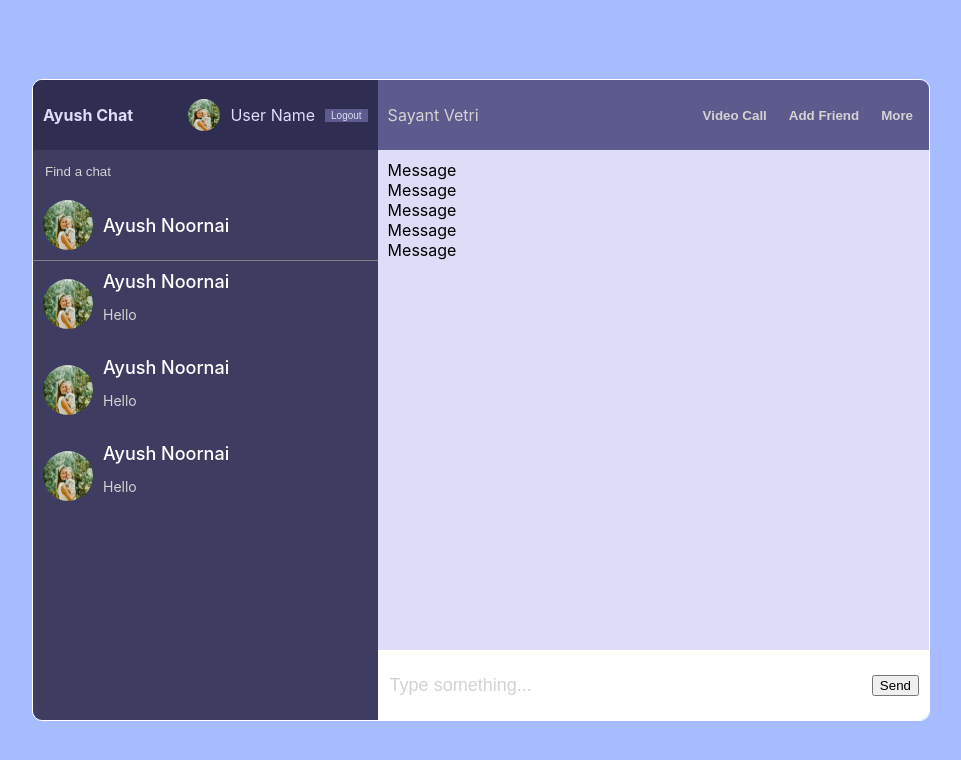
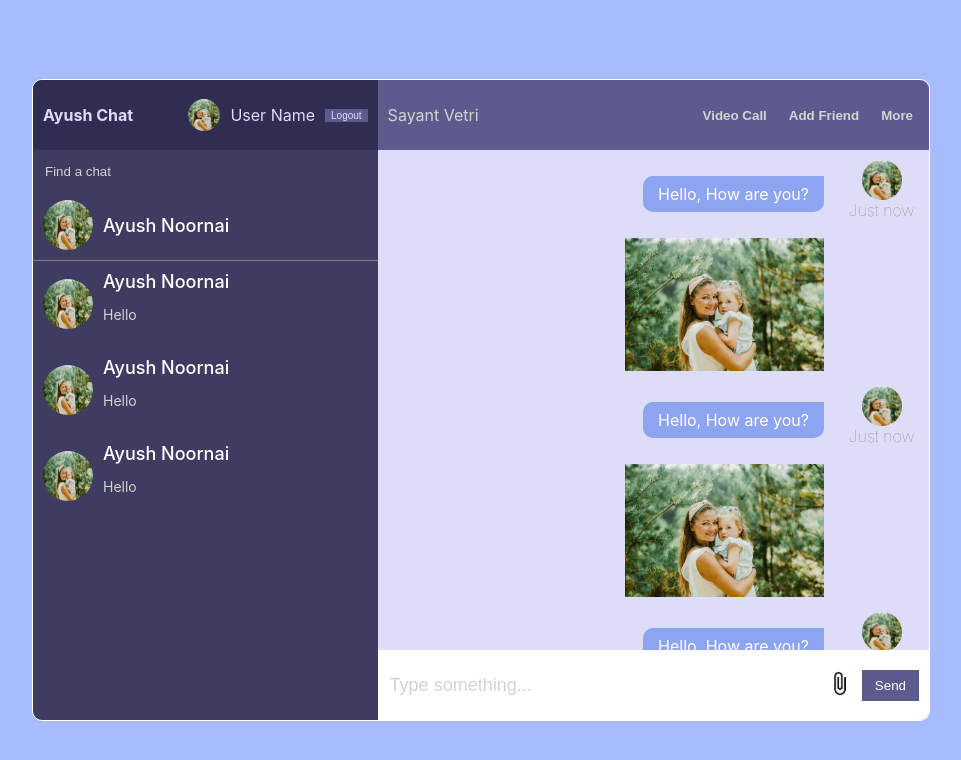
Before and after one commit to Ayush-Noorani/React-Chat-Application-with-Firebase, a React (Create React App) app: page / in a window 1280 px wide. Shown: the top 760 px of the page, without its empty margins (159-1120 px from the left). Built offline with nearby package versions, Linux system fonts and the light colour scheme.

Commit message:
Created and designed individual messages

```diff
--- a/src/components/Input.jsx
+++ b/src/components/Input.jsx
@@ -1,4 +1,5 @@
 import React from 'react'
+import Attach from '../images/download.png';
 
 export const Input = () => {
   return (
@@ -7,7 +8,7 @@ export const Input = () => {
       <div className='send'>
         <input type='file' id='attachment' style={{display: "none"}}></input>
         <label htmlFor='attachment'>
-          <img src='' alt=''></img>
+          <img src={Attach} alt=''></img>
         </label>
         <button>Send</button>
       </div>
--- a/src/components/Message.jsx
+++ b/src/components/Message.jsx
@@ -1,8 +1,18 @@
 import React from 'react'
+import Profile_photo from '../images/pexels-photo-13461809.jpeg';
 
 export const Message = () => {
   return (
-    <div>Message</div>
+    <div className='message owner'>
+      <div className="messageInfo">
+        <img src={Profile_photo} alt="" />
+        <span>Just now</span>
+      </div>
+      <div className="messageContent">
+        <p>Hello, How are you?</p>
+        <img src={Profile_photo} alt=''></img>
+      </div>
+    </div>
   )
 }
 
--- a/src/style.scss
+++ b/src/style.scss
@@ -217,6 +217,62 @@
             background-color: #ddddf7;
             padding: 10px;
             height: calc(100% - 160px);
+            overflow: scroll;
+
+            .message {
+                display: flex;
+                gap: 20px;
+                margin-bottom: 15px;
+
+                .messageInfo {
+                    display: flex;
+                    flex-direction: column;
+                    align-items: center;
+                    font-weight: 100;
+                    color: gray;
+                    width: 75px;
+
+                    img {
+                        width: 40px;
+                        height: 40px;
+                        border-radius: 50%;
+                        object-fit: cover;
+                    }
+                }
+
+                .messageContent {
+                    max-width: 75%;
+                    display: flex;
+                    flex-direction: column;
+                    gap: 10px;
+
+                    p {
+                        background-color: white;
+                        padding: 8px 15px;
+                        border-radius: 0px 10px 10px 10px;
+                        max-width: max-content;
+                    }
+
+                    img {
+                        width: 50%;
+                    }
+                }
+
+                &.owner {
+                    flex-direction: row-reverse;
+
+                    .messageContent {
+                        align-items: flex-end;
+
+                        p{
+                            background-color: #8da4f1;
+                            color: white;
+                            border-radius: 10px 0 10px 10px;
+                            max-width: max-content;
+                        }
+                    }
+                }
+            }
         }
 
         .input {
@@ -232,56 +288,33 @@
                 outline: none;
                 font-size: 18px;
                 width: 100%;
+                height: 100%;
                 color: #2f2d52;
 
                 &::placeholder {
                     color: lightgray;
                 }
             }
+
+            .send {
+                display: flex;
+                align-items: center;
+                gap: 10px;
+
+                img {
+                    width: 25px;
+                    height: 25px;
+                    border-radius: 50%;
+                    cursor: pointer;
+                }
+
+                button {
+                    border: none;
+                    padding: 8px 13px;
+                    color: white;
+                    background-color: #5d5b8d;
+                }
+            }
         }
     }
-
-
-
-    // .chat {
-    //     flex: 2;
-    //     padding-left: 1px;
-
-    //     .chat_header {
-    //         display: flex;
-    //         align-items: center;
-    //         height: 60px;
-    //         justify-content: space-between;
-    //         padding: 5px 15px;
-    //         background-color: #2f2d52;
-
-    //         .chat_icons {
-    //             display: flex;
-    //             align-items: center;
-    //             gap: 10px;
-    //         }
-    //     }
-
-    //     .message_input {
-    //         width: 100%;
-    //         height: 60px;
-    //         background-color: #ddddf7;
-
-
-    //         input {
-    //             width: 100%;
-    //             height: 100%;
-    //             background-color: transparent;
-    //             border: none;
-    //             border-top: 1px solid white;
-
-    //             &::placeholder {
-    //                 color: #5d5b8d;
-    //                 font-size: 14px;
-    //             }
-    //         }
-    //     }
-    // }
-
-
 }
```
Also changed, not shown: src/images/download.png (added).
